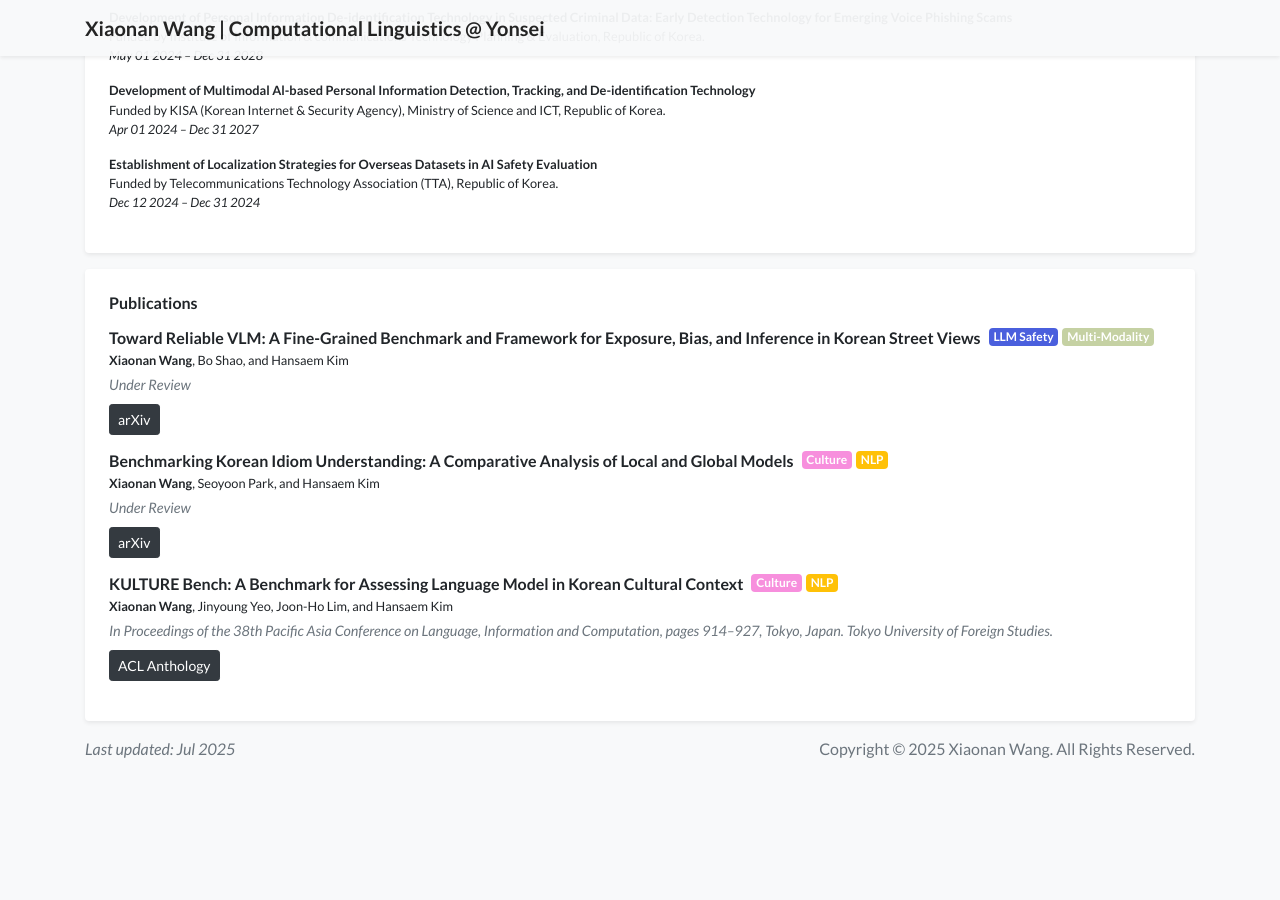
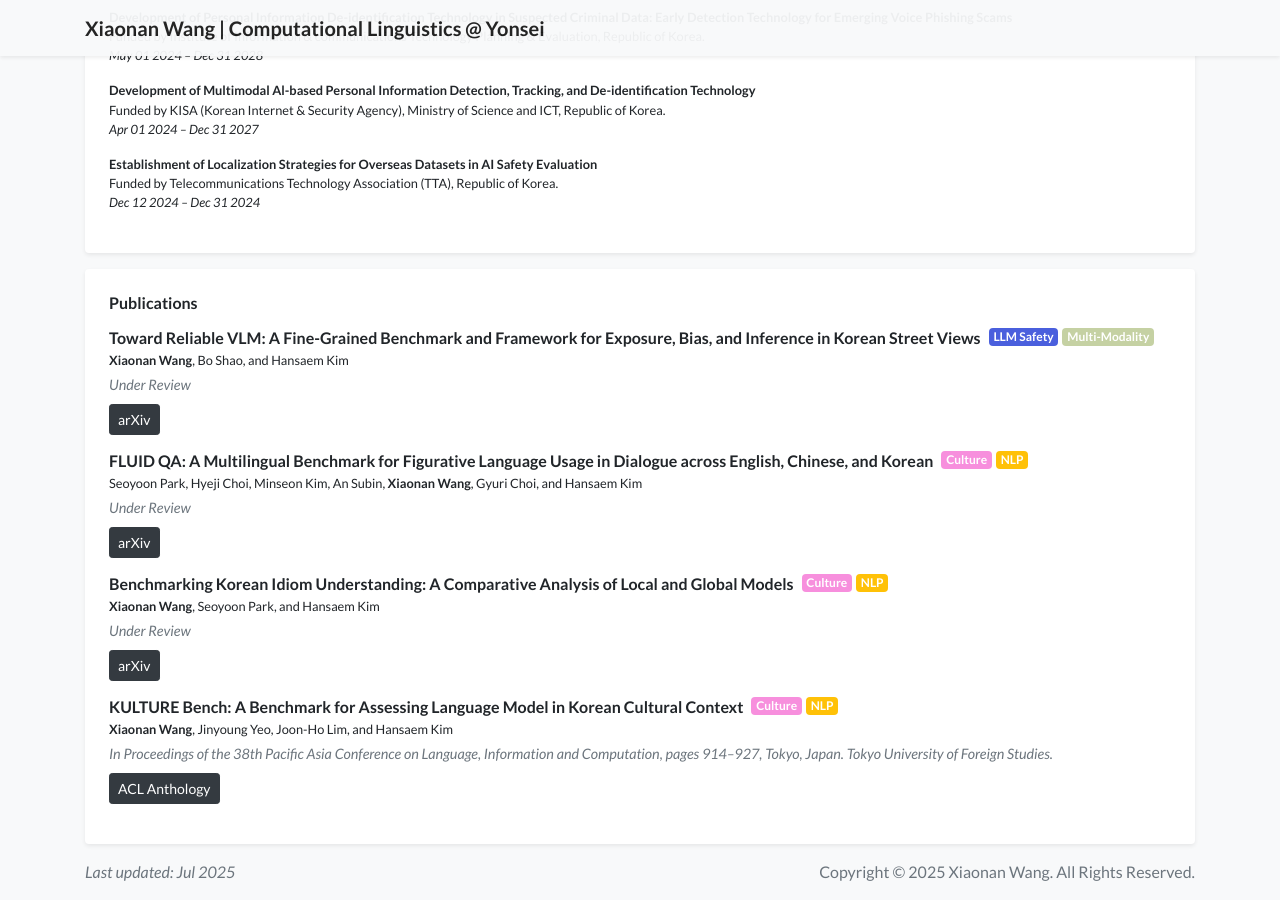
Before and after one commit to wangxiaonan-git/wangxiaonan-git.github.io, a Jekyll site: the page built from index.html, in a window 1280 px wide and 900 px high, scrolled down 1010 px. Built offline with Jekyll 4.4.1, drawn with Linux system fonts in a browser that asks for light colours; a style sheet for code colours, icons or effects is not loaded; before the commit the page ends 1787 px from its top, so only the background shows below that.

Commit message:
Update index.html

```diff
--- a/index.html
+++ b/index.html
@@ -62,6 +62,19 @@ num_selected: 10
 
         <div class="mb-3">
           <h6 class="mb-1 d-flex align-items-center">
+            <span>FLUID QA: A Multilingual Benchmark for Figurative Language Usage in Dialogue across English, Chinese, and Korean</span>
+            <span class="badge ml-2" style="background-color: #f78fdd; color: white;">Culture</span>
+            <span class="badge ml-1" style="background-color: #ffc107; color: white;">NLP</span>
+          </h6>
+          <p class="mb-1 small">
+            Seoyoon Park, Hyeji Choi, Minseon Kim, An Subin, <strong>Xiaonan Wang</strong>,  Gyuri Choi, and Hansaem Kim
+          </p>
+          <p class="text-muted font-italic mb-2" style="font-size: 0.9rem;">Under Review</p>
+          <a href="" class="btn btn-sm btn-dark">arXiv</a>
+        </div>
+
+        <div class="mb-3">
+          <h6 class="mb-1 d-flex align-items-center">
             <span>Benchmarking Korean Idiom Understanding: A Comparative Analysis of Local and Global Models</span>
             <span class="badge ml-2" style="background-color: #f78fdd; color: white;">Culture</span>
             <span class="badge ml-1" style="background-color: #ffc107; color: white;">NLP</span>
```
